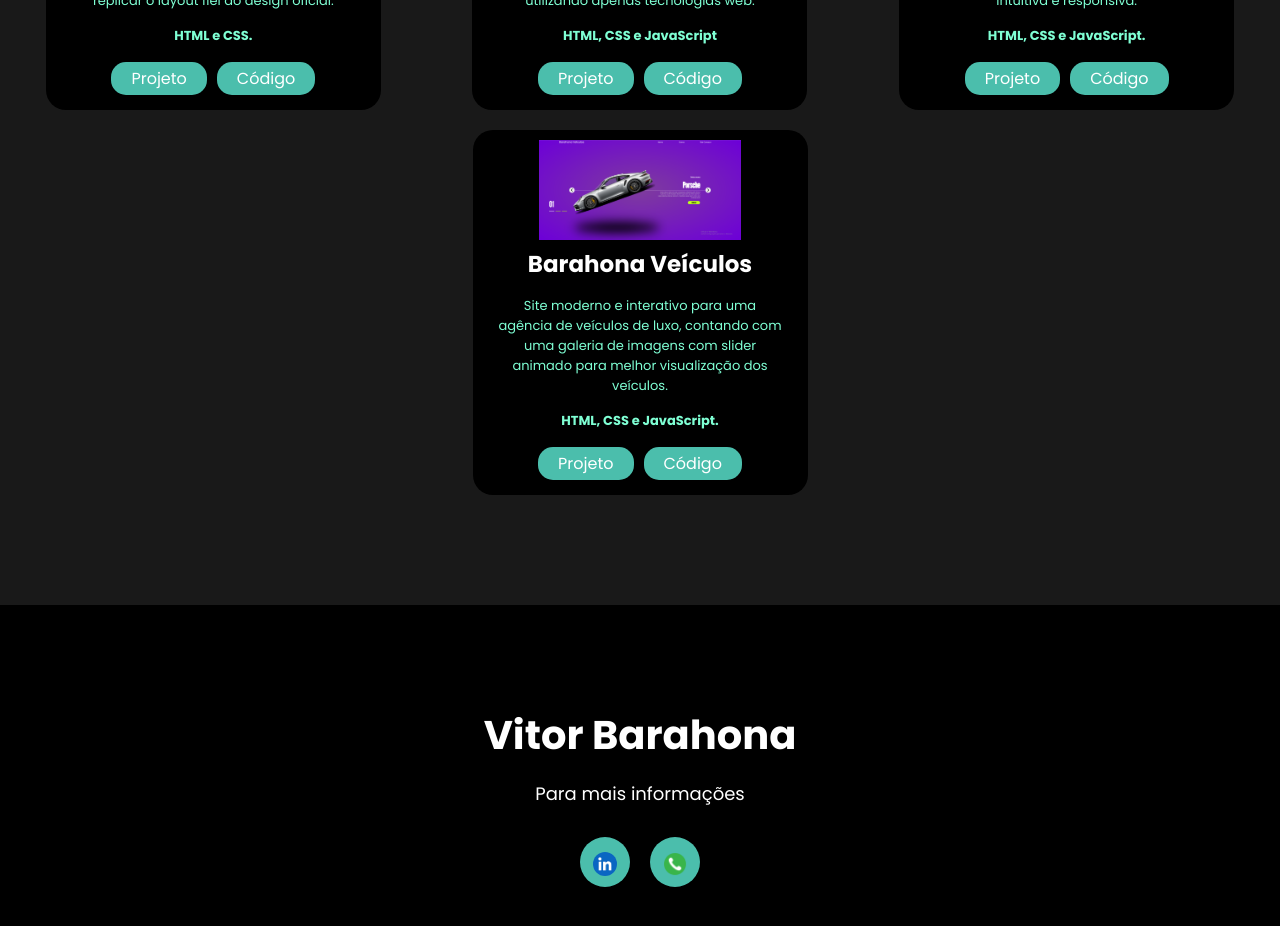
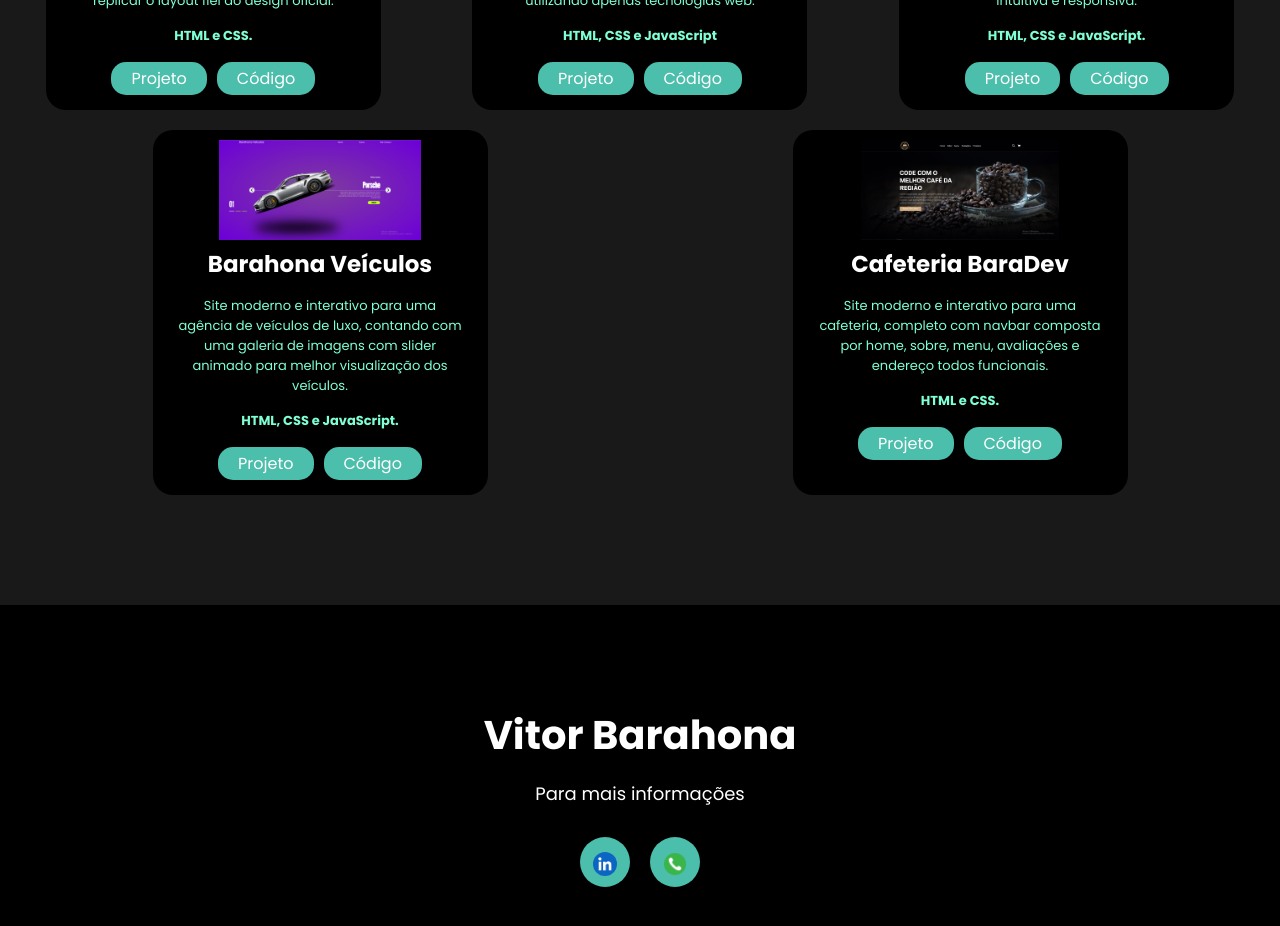
Before and after one commit to VitorBarahona/Portfolio, a React (Vite) app: page / in a window 1280 px wide. Shown: the part 1660-2586 px from the top of the page. Built offline with nearby package versions, Linux system fonts and the light colour scheme.

Commit message:
Adicionado Projeto Cafeteria

```diff
--- a/src/Components/Projetos/ProjectsList.js
+++ b/src/Components/Projetos/ProjectsList.js
@@ -2,6 +2,7 @@ import logoNetflix from '../../assets/img/netflix.png'
 import logoMarioBros from '../../assets/img/LogoSuperMarioBros.png'
 import logoCronometro from '../../assets/img/crono.png'
 import logoBarahonaVeiculos from '../../assets/img/BV-Screen.png'
+import logoCafeteria from '../../assets/img/Cafeteria-Screen.png'
 
 export const projectList = [
     {
@@ -40,4 +41,13 @@ export const projectList = [
         projectLink: "https://projeto-barahona-veiculos.vercel.app/",
         projectCode: "https://github.com/VitorBarahona/ProjetoBarahonaVeiculos",
     },
+    {
+        id: 5,
+        img: logoCafeteria,
+        name: "Cafeteria BaraDev",
+        description: "Site moderno e interativo para uma cafeteria, completo com navbar composta por home, sobre, menu, avaliações e endereço todos funcionais.",
+        tecnologias: "HTML e CSS.",
+        projectLink: "https://projeto-cafeteria-seven.vercel.app/",
+        projectCode: "https://github.com/VitorBarahona/ProjetoCafeteria",
+    },
 ]
```
Also changed, not shown: src/assets/img/Cafeteria-Screen.png (added).
